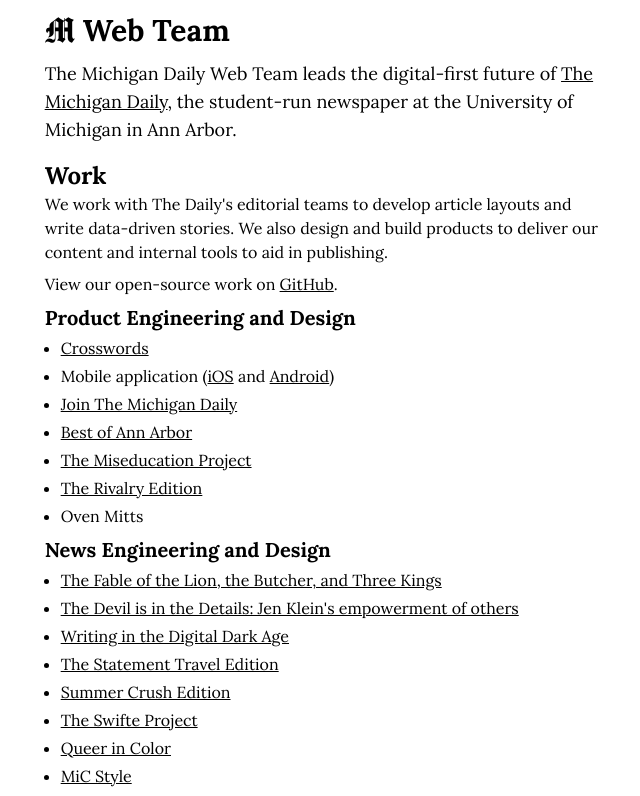
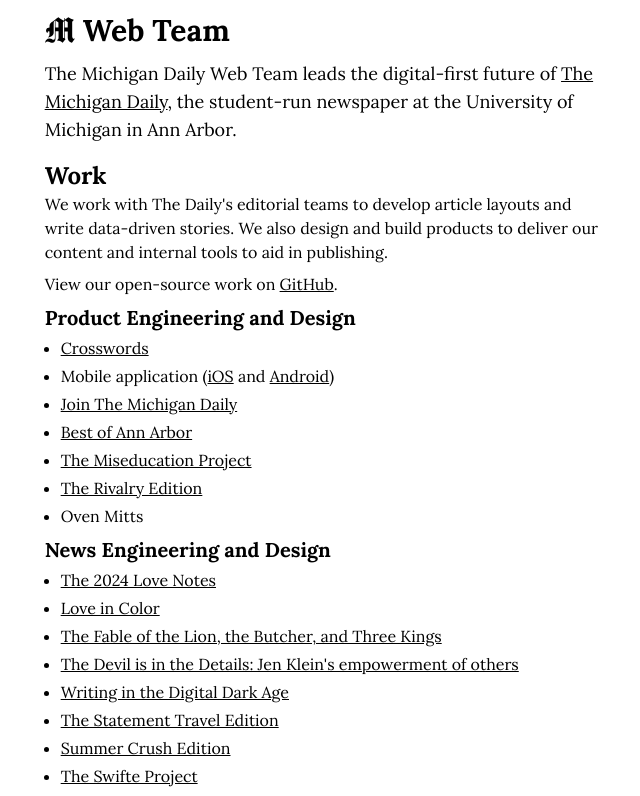
Before and after one commit to michigandaily/michigandaily.github.io, a Next.js app: page / in a window 1280 px wide. Shown: the top 796 px of the page, without its empty margins (314-954 px from the left). Built offline with nearby package versions, Linux system fonts and the light colour scheme.

Commit message:
update engineering work

```diff
--- a/src/app/page.tsx
+++ b/src/app/page.tsx
@@ -97,6 +97,16 @@ export default function Page() {
               </Anchor>
             </h3>
             <UnorderedList>
+              <li>
+                <Link href="https://specials.michigandaily.com/2024/love-notes/">
+                  The 2024 Love Notes
+                </Link>
+              </li>
+              <li>
+                <Link href="https://mic.michigandaily.com/love-in-color-2024/">
+                  Love in Color
+                </Link>
+              </li>
               <li>
                 <Link href="https://mic.michigandaily.com/2023/the-fable-of-the-lion-the-butcher-and-three-kings/">
                   The Fable of the Lion, the Butcher, and Three Kings
```
